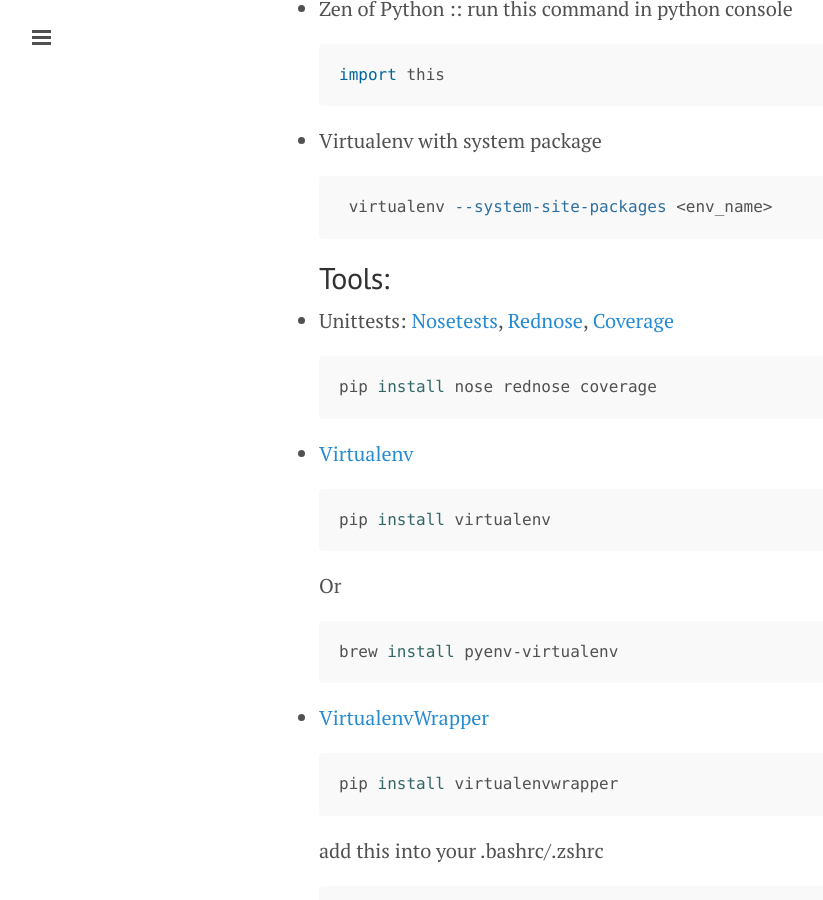
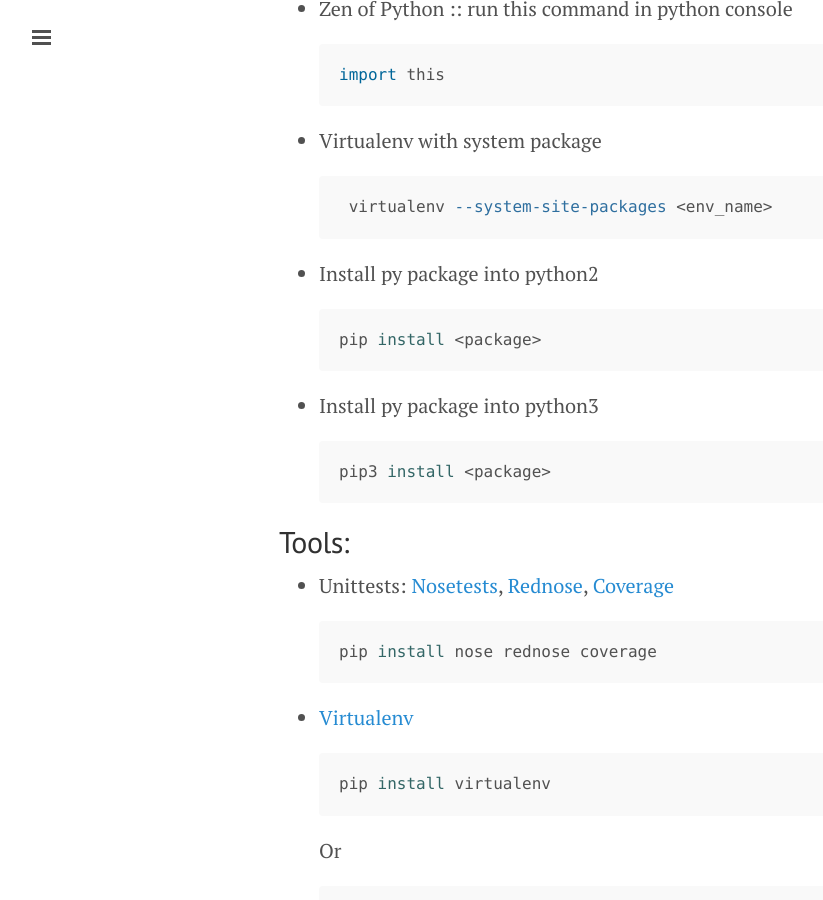
Before and after one commit to ibotdotout/ibotdotout.github.io, a Jekyll site: the page built from _posts/2014-06-08-python-idomatic.md, in a window 1280 px wide and 900 px high, scrolled down 472 px. Shown: the whole window, without its empty margins (1-824 px from the left). Built offline with Jekyll 4.4.1, drawn with Linux system fonts in a browser that asks for light colours; Markdown is read by kramdown in place of the engine named in the settings.

Commit message:
update post/python

````diff
--- a/_posts/2014-06-08-python-idomatic.md
+++ b/_posts/2014-06-08-python-idomatic.md
@@ -23,6 +23,17 @@ If you wanna be Pythonic try to look at this references.
   ```sh
    virtualenv --system-site-packages <env_name>
   ```
+* Install py package into python2
+
+  ```sh
+  pip install <package>
+  ```
+* Install py package into python3
+
+  ```sh
+  pip3 install <package>
+  ```
+
 ## Tools:
 * Unittests: [Nosetests](https://nose.readthedocs.org), [Rednose](https://pypi.python.org/pypi/rednose), [Coverage](https://pypi.python.org/pypi/coverage)
 
````
